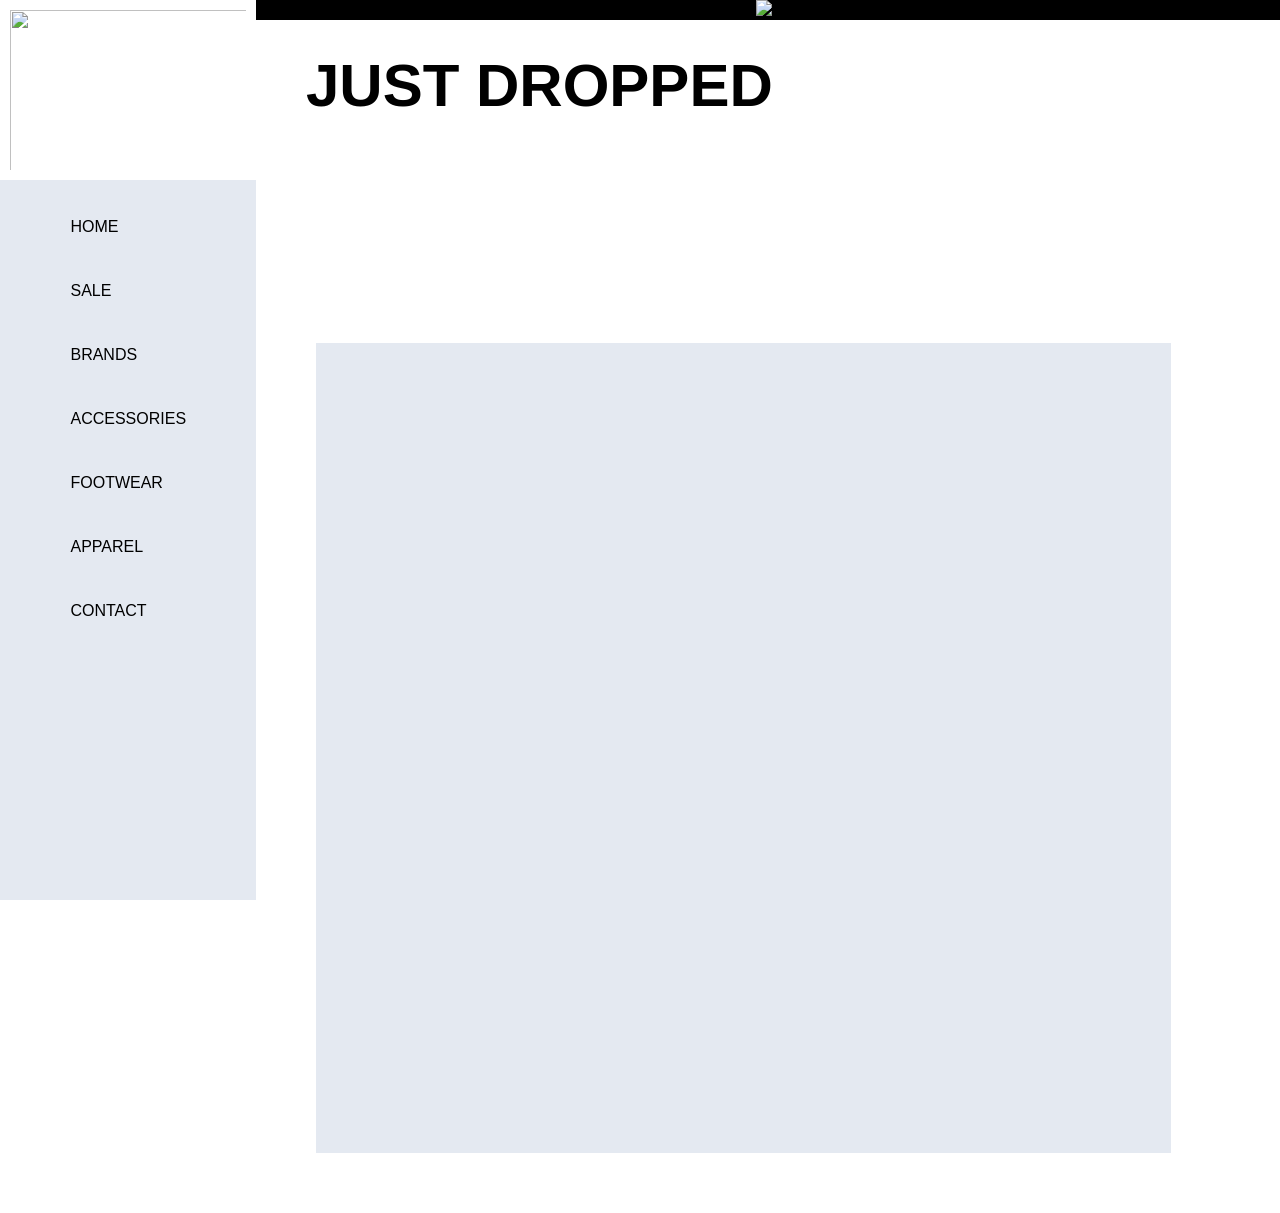
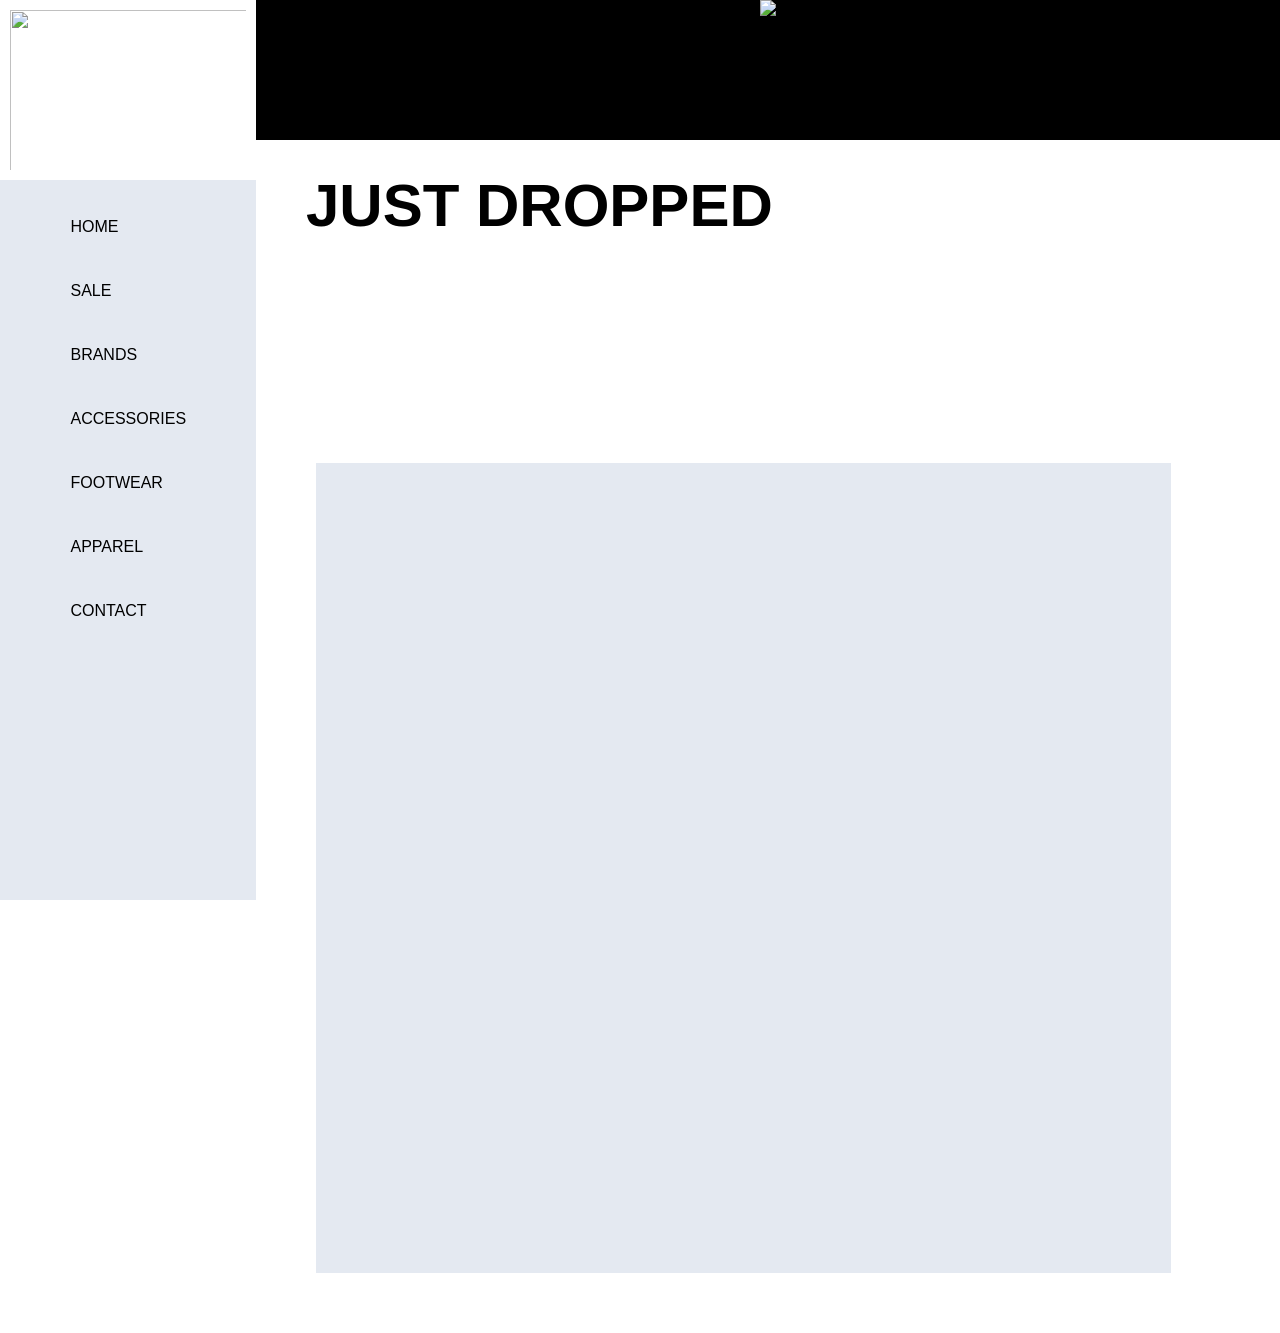

Fix responsive overflow issues found across breakpoints

--- a/styles.css
+++ b/styles.css
@@ -94,11 +94,13 @@ i{
     width: 100%;
     float: right;
     background-color: black;
+    display: flex;
+    justify-content: center;
 }
 
     .tick img{
         height: 140px;
-        margin-left: 500px;
+        max-width: 100%;
     }
 
 .sep{
@@ -136,6 +138,50 @@ i{
     background-color: #e4e9f1;
     margin: 0px 0px 60px 60px;
     display: flex;
+}
+
+/* At narrow widths the fixed 60px margin-left plus the 83.5% width can add up
+   to more than the available space (percentages are resolved against the
+   parent's full width, not parent-minus-margin), pushing .trend-con past
+   .sep's right edge. Scoped to small screens only so the desktop/tablet
+   layout (already fitting) is untouched. */
+@media (max-width: 600px) {
+    .trend-con{
+        width: calc(100% - 60px);
+        flex-wrap: wrap;
+    }
+
+    /* .left-con's fixed 25vw is sized to sit beside .other-trends on desktop;
+       at mobile, wrapping .trend-con alone still leaves .left-con squeezing
+       .other-trends into the remaining ~75vw on the same row before it wraps.
+       Full-width stacks .left-con above .other-trends instead. */
+    .left-con{
+        width: 100%;
+    }
+
+    /* The trend-card family (.left-con, .two/.three/.four/.five/.six/.sev-card)
+       uses fixed 40-60px margins between each card's image and its text body,
+       sized for desktop. At mobile widths those fixed margins alone can exceed
+       the viewport, pushing .other-trends past .sep's right edge even with
+       flex-wrap (wrap only breaks items onto new lines, it doesn't shrink an
+       individual item that's wider than its container). Reduced to a small
+       fixed gap that still separates image from text without depending on
+       viewport width. */
+    .left-con{
+        margin-right: 8px;
+    }
+    .three-card-pic{
+        margin-right: 8px;
+    }
+    .three-card-body{
+        margin-left: 8px;
+    }
+    .five-card-pic{
+        margin-right: 8px;
+    }
+    .six-card-pic{
+        margin-right: 8px;
+    }
 }
 
 
